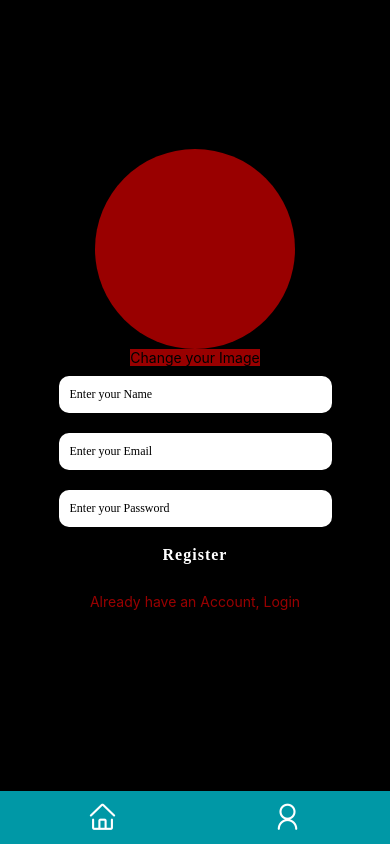
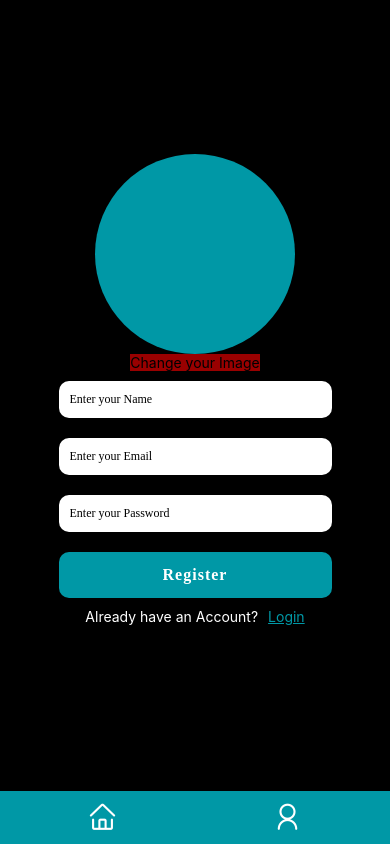
Before and after one commit to shahzaibansari123/Shezi-ReactNativeApp-ToDoList-DailyGoals, a React Native app in the folder todoapp/: screen /Register in a window 390 px wide. Built offline with nearby package versions, Linux system fonts and the light colour scheme.

Commit message:
work complete

```diff
--- a/todoapp/screens/Register.jsx
+++ b/todoapp/screens/Register.jsx
@@ -35,7 +35,7 @@ console.log("register here")
     >
       <Avatar.Image
         size={200}
-        style={{ backgroundColor: "#900" }}
+        style={{ backgroundColor: "#0098A6" }}
         source={{ uri: avatar ? avatar : null }}
       />
       <TouchableOpacity onPress={imagehandler}>
@@ -62,12 +62,15 @@ console.log("register here")
           placeholder="Enter your Password"
         />
       </View>
-      <Button disabled={!email || !password || !name} styles={Styles.btn} onPress={registerHandler}>
+      <Button disabled={!email || !password || !name} style={Styles.btn} onPress={registerHandler}>
         <Text style={Styles.btnTxt}>Register</Text>
       </Button>
-      <TouchableOpacity onPress={()=>navigation.navigate("Login")}>
-        <Text style={{color: "#900", margin: 20, height: 30}}>Already have an Account, Login</Text>
+      <View style={{flexDirection: "row"}}>
+        <Text style={{color: "white"}}>Already have an Account?</Text>
+      <TouchableOpacity >
+        <Text onPress={()=>navigation.navigate("Login")} style={{color: "#0098A6", marginLeft: 10, height: 30, textDecorationLine: 'underline'}}>Login</Text>
       </TouchableOpacity>
+      </View>
     </View>
   );
 };
```
Also changed, not shown: todoapp/screens/Cameraa.jsx (+6 -6 lines).
